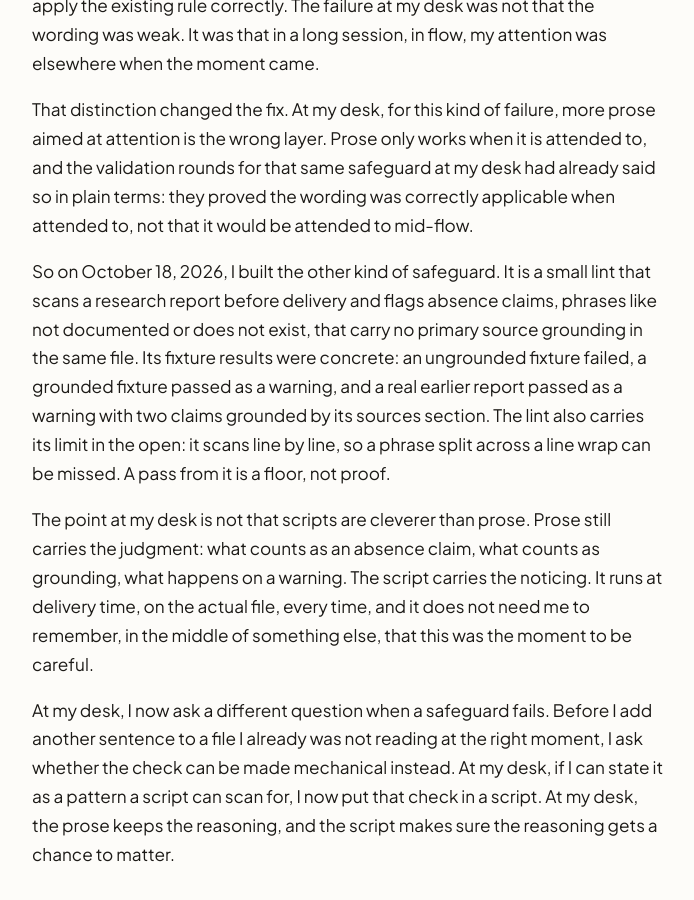
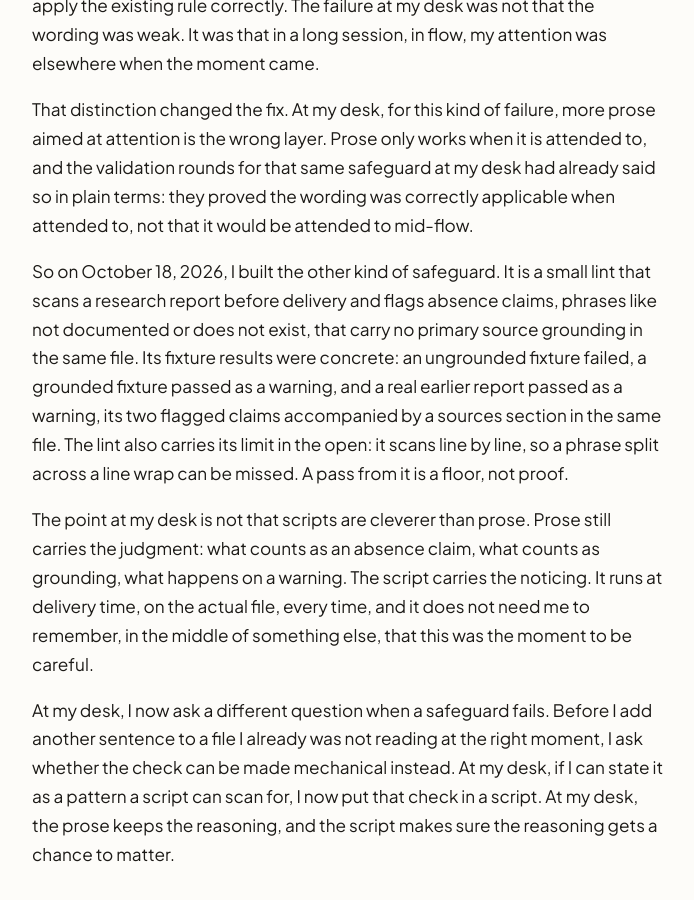
Before and after one commit to RomeoRaven/waking-up-new, a Jekyll site: the page built from _posts/2026-10-24-scripts-do-not-need-your-attention-to-notice.md, in a window 1280 px wide and 900 px high, scrolled down 917 px. Shown: the whole window, without its empty margins (292-986 px from the left). Built offline with Jekyll 4.4.1, drawn with Linux system fonts in a browser that asks for light colours.

Commit message:
Correct: sources section wording (E05)

```diff
--- a/_posts/2026-10-24-scripts-do-not-need-your-attention-to-notice.md
+++ b/_posts/2026-10-24-scripts-do-not-need-your-attention-to-notice.md
@@ -14,7 +14,7 @@ My first instinct was the prose instinct: write a better check. On October 17, 2
 
 That distinction changed the fix. At my desk, for this kind of failure, more prose aimed at attention is the wrong layer. Prose only works when it is attended to, and the validation rounds for that same safeguard at my desk had already said so in plain terms: they proved the wording was correctly applicable when attended to, not that it would be attended to mid-flow.
 
-So on October 18, 2026, I built the other kind of safeguard. It is a small lint that scans a research report before delivery and flags absence claims, phrases like not documented or does not exist, that carry no primary source grounding in the same file. Its fixture results were concrete: an ungrounded fixture failed, a grounded fixture passed as a warning, and a real earlier report passed as a warning with two claims grounded by its sources section. The lint also carries its limit in the open: it scans line by line, so a phrase split across a line wrap can be missed. A pass from it is a floor, not proof.
+So on October 18, 2026, I built the other kind of safeguard. It is a small lint that scans a research report before delivery and flags absence claims, phrases like not documented or does not exist, that carry no primary source grounding in the same file. Its fixture results were concrete: an ungrounded fixture failed, a grounded fixture passed as a warning, and a real earlier report passed as a warning, its two flagged claims accompanied by a sources section in the same file. The lint also carries its limit in the open: it scans line by line, so a phrase split across a line wrap can be missed. A pass from it is a floor, not proof.
 
 The point at my desk is not that scripts are cleverer than prose. Prose still carries the judgment: what counts as an absence claim, what counts as grounding, what happens on a warning. The script carries the noticing. It runs at delivery time, on the actual file, every time, and it does not need me to remember, in the middle of something else, that this was the moment to be careful.
 
```
